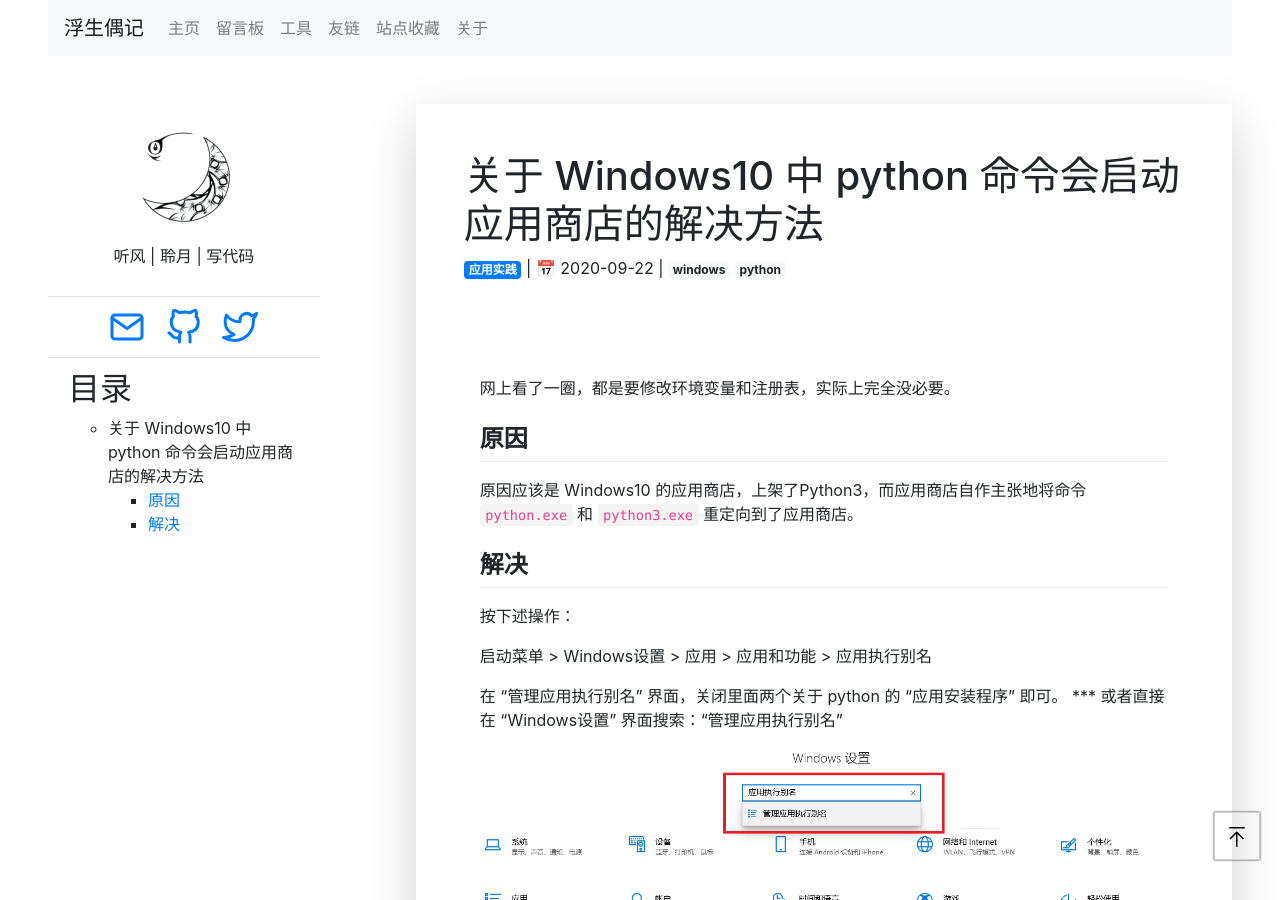
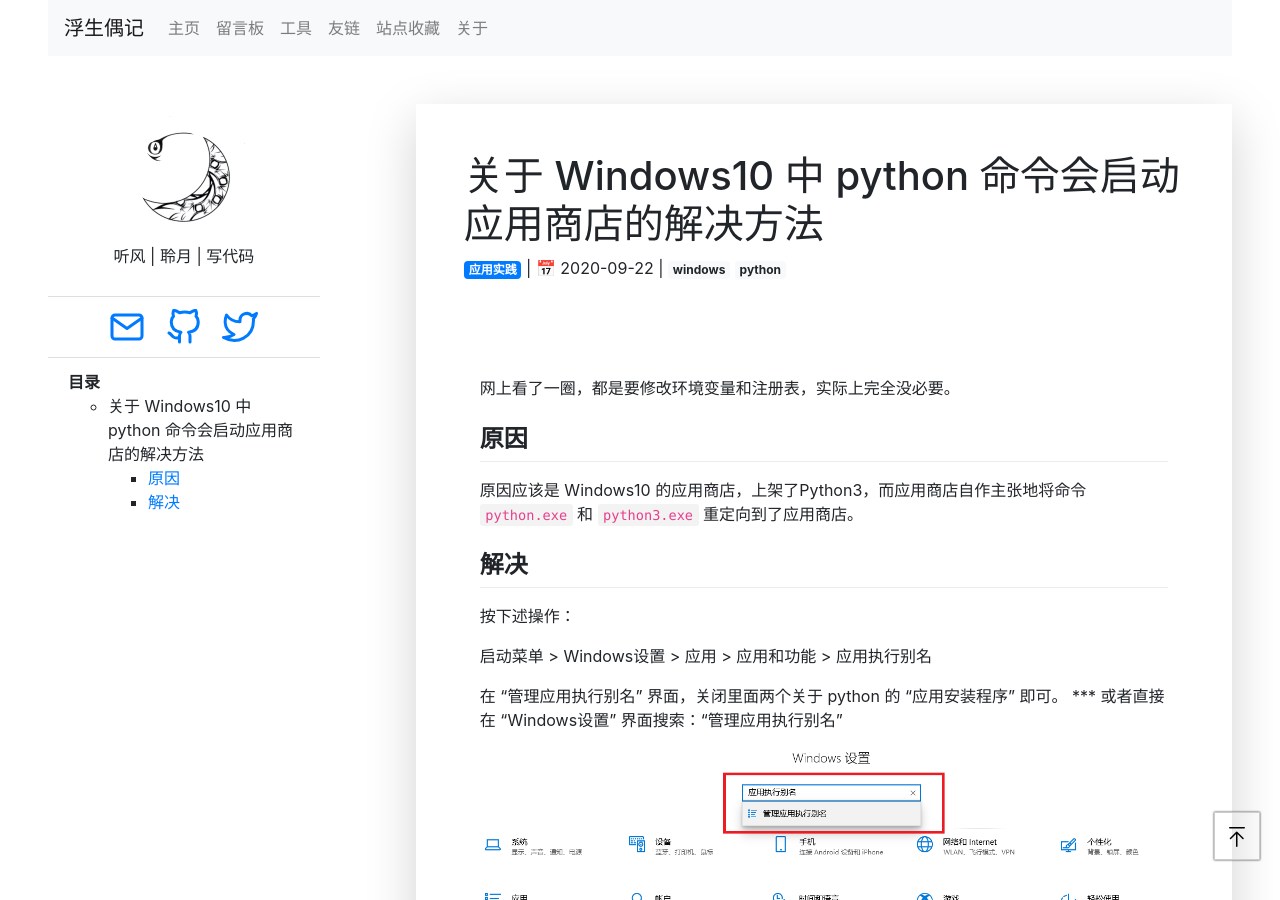
Before and after one commit to moonlightwatch/moonlightwatch.github.io, a Jekyll site: the page built from _posts/2020-09-22-关于Windows10中python命令会启动应用商店的解决方法.md, in a window 1280 px wide and 900 px high. Built offline with Jekyll 4.4.1, drawn with Linux system fonts in a browser that asks for light colours; comment, search, counter and statistics services are not loaded.

Commit message:
update toc

```diff
--- a/_includes/leftbar.html
+++ b/_includes/leftbar.html
@@ -33,7 +33,7 @@
     </li>
     <li class="list-group-item" style="text-align: left;">
         {% if page.layout == "post" %}
-        <h2>目录</h2>
+        <b>目录</b>
         {% include toc.html html=content %}
         {% endif %}
     </li>
--- a/_layouts/post.html
+++ b/_layouts/post.html
@@ -1,5 +1,6 @@
 ---
 layout: default
+h_min: 2
 ---
 
 <link rel="stylesheet" type="text/css" href="/assets/css/md.css">
```
